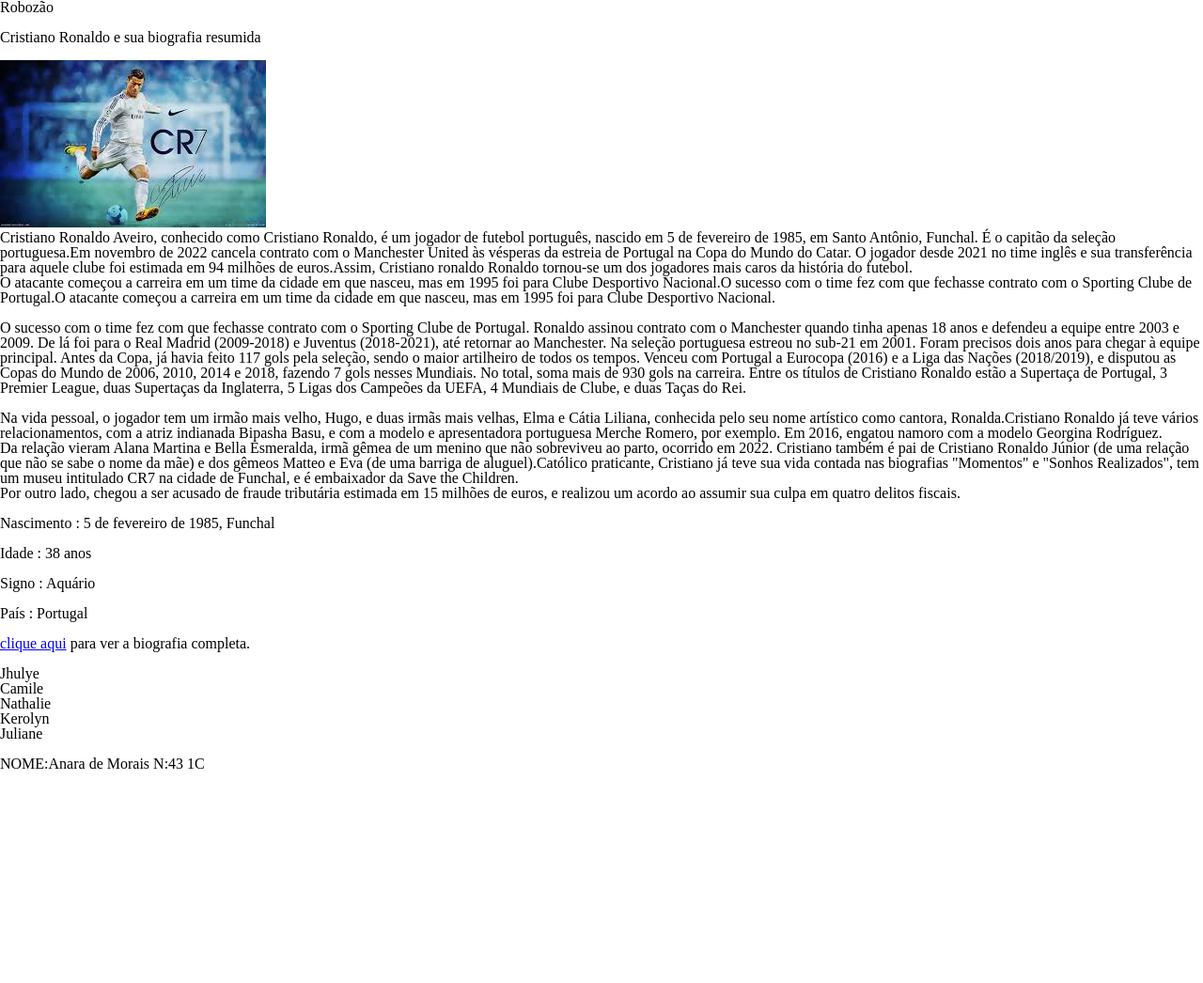
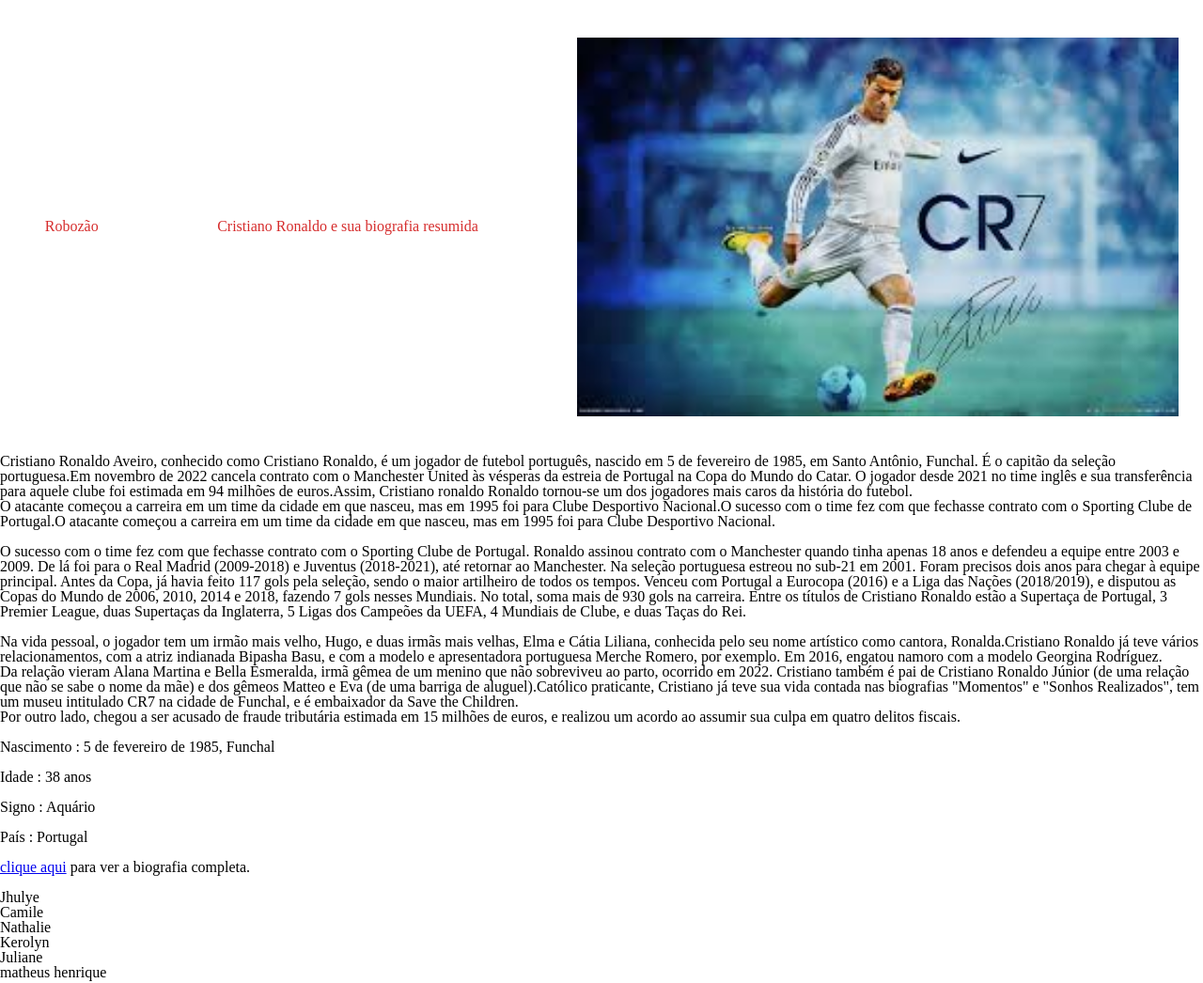
Before and after one commit to charmy-senpai/1C-liria, a plain HTML site: page index.html in a window 1280 px wide. Shown: the top 1046 px of the page at 94% size. Before the commit the page ends 821 px from the top, so only its background shows below. Drawn offline with Linux system fonts and the light colour scheme.

Commit message:
Add files via upload

```diff
--- a/index.html
+++ b/index.html
@@ -8,14 +8,14 @@
     <link rel="stylesheet" href="style.css">
 </head>
 <body>
-    <header>
-    <h1>
+    <header class="cabecalho">
+    <h1 class="titulo">
         Robozão
     </h1> <br>
 
     <h4>Cristiano Ronaldo e sua biografia resumida</h4> <br>
 
-    <img src="cristiano.jpeg" alt="cristiano ronaldo wallpaper">
+    <img class="imagem" src="cristiano.jpeg" alt="cristiano ronaldo wallpaper">
 
     </header>
 
@@ -43,6 +43,7 @@ Por outro lado, chegou a ser acusado de fraude tributária estimada em 15 milhõ
     <li>Nathalie</li>
     <li>Kerolyn</li>
     <li>Juliane</li>
+    <li>matheus henrique</li>
 </ol> <br>
 <p>NOME:Anara de Morais          N:43            1C</p>
 </body>
--- a/style.css
+++ b/style.css
@@ -7,4 +7,19 @@
 }
 .cabecalho {
 
+color:#d62d2d;
+display: flex;
+justify-content: space-around;
+align-items: center;
+padding: 40px 0;
+
 }
+
+.titulo{
+    text-align: center;
+    width: 100px;
+}
+
+.imagem{
+    width: 50%;
+}
```
